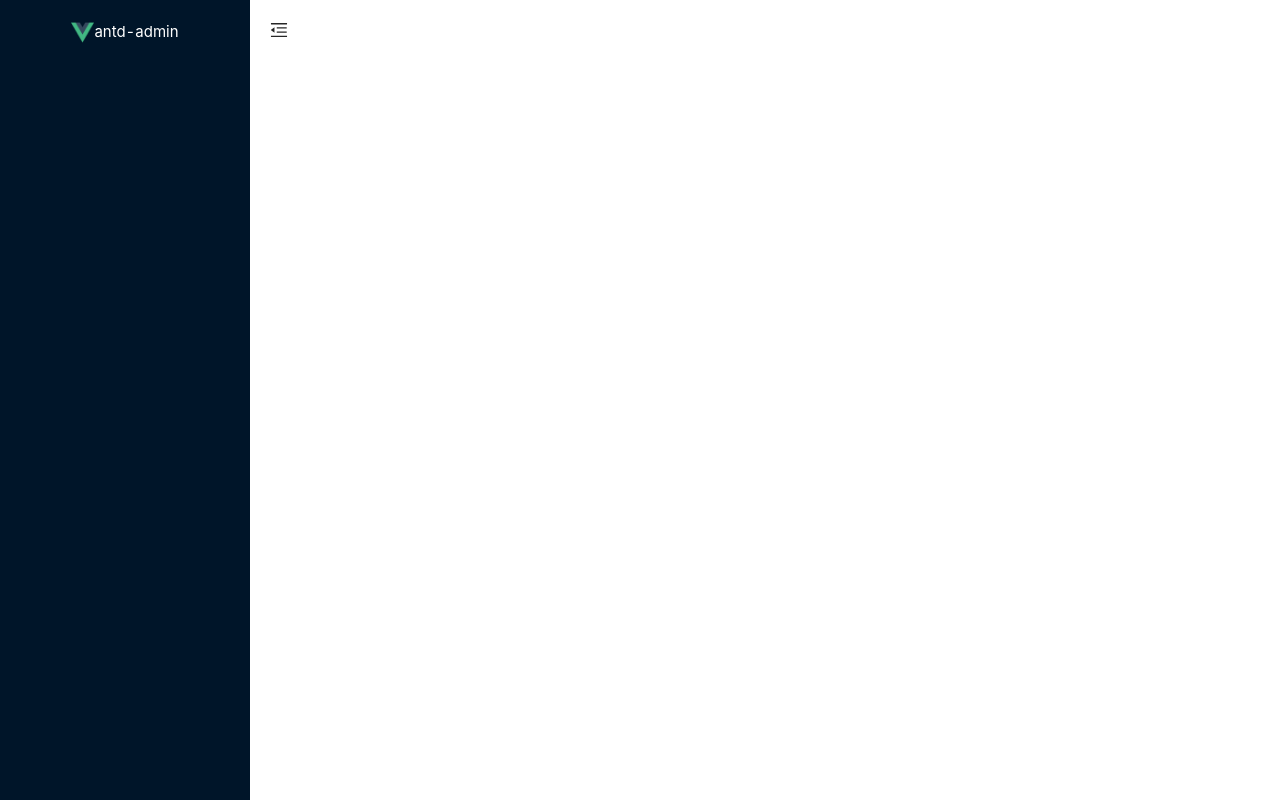
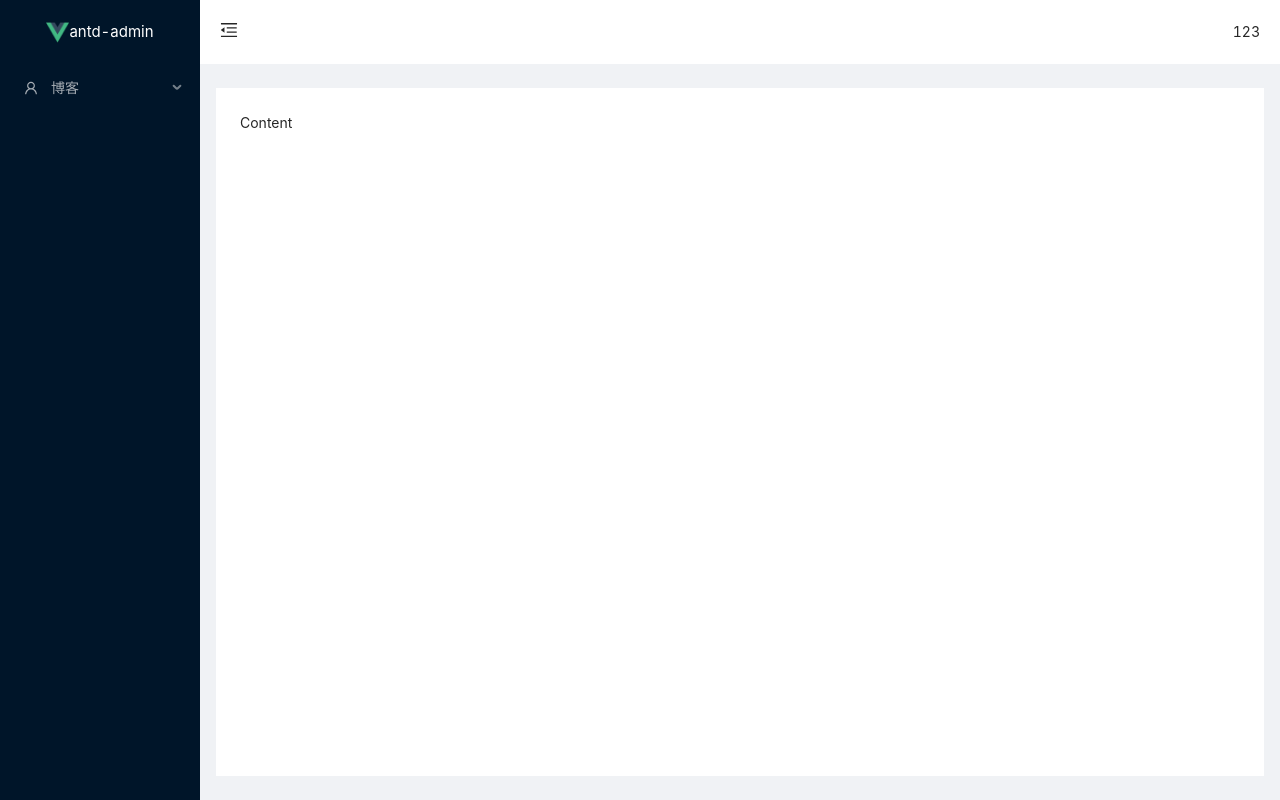
Before and after one commit to leftlevel/antd-admin, a Vue app: page / in a window 1280 px wide. Built offline with nearby package versions, Linux system fonts and the light colour scheme.

Commit message:
update: 主页部分修改

```diff
--- a/src/components/layout/WebMenu/index.vue
+++ b/src/components/layout/WebMenu/index.vue
@@ -1,22 +1,21 @@
 <template>
-  <component
-    :is="menuComponent"
-    v-if="!item.hidden"
-    :item="item"
-    :route-children="routeChildren"
-  >
-    <template v-if="item.children && item.children.length">
-      <web-menu
-        v-for="route in item.children"
-        :key="route.path"
-        :item="route"
-      >
-      </web-menu>
+  <a-sub-menu v-if="title">
+    <template #title>
+      <span>
+        <user-outlined />
+        <span>{{ title }}</span>
+      </span>
     </template>
-  </component>
+
+    <a-menu-item v-for="childrenRoute in childrenRoutes" :key="childrenRoute.path">
+      <user-outlined />
+      <span>{{ childrenRoute.meta.title }}</span>
+    </a-menu-item>
+  </a-sub-menu>
 </template>
 
 <script lang='ts'>
+import { UserOutlined } from '@ant-design/icons-vue'
 import { defineComponent, reactive, ref } from 'vue'
 import MenuItem from './components/MenuItem.vue'
 import Submenu from './components/Submenu.vue'
@@ -25,42 +24,38 @@ export default defineComponent({
   name: 'WebMenu',
   components: {
     MenuItem,
-    Submenu
+    Submenu,
+    UserOutlined
   },
 
   props: {
     item: {
       type: Object,
       required: true
-    }
+    },
+
   },
 
   setup(props) {
-    const routeChildren = ref({})
-    const menuComponent = ref<string>('')
+    const { path, children } = props.item
 
-    const handleChildren = (children = []) => {
-      if (children === null) {
-        return []
-      } else {
-        return children.filter((item: any) => item.hidden !== true)
-      }
+    const title = ref<string>('')
+    const childrenRoutes = ref([])
+
+    if (props.item.meta) {
+      title.value = props.item.meta.title
+    }
+    console.log('children', children)
+
+    if (children) {
+      childrenRoutes.value = children
     }
 
-    const showChildren = handleChildren(props.item.children)
-    if (showChildren.length === 0) {
-      menuComponent.value = 'MenuItem'
-      routeChildren.value = props.item
-    } else if (showChildren.length === 1 && props.item.alwaysShow !== true) {
-      menuComponent.value = 'MenuItem'
-      routeChildren.value = showChildren[0]
-    } else {
-      menuComponent.value = 'Submenu'
-    }
+    console.log(path)
 
     return {
-      routeChildren,
-      menuComponent
+      title,
+      childrenRoutes
     }
   }
 })
--- a/src/components/layout/index.vue
+++ b/src/components/layout/index.vue
@@ -1,12 +1,10 @@
 <template>
   <a-layout class="web-layout-wrap">
-    <div class="web-mask" v-if="false"></div>
     <a-layout-sider
-        class="web-sider"
-        width="250"
+      class="web-layout-sider"
       v-model:collapsed="collapse"
+      :trigger="null"
       collapsible
-        :trigger="null"
     >
       <web-logo />
       <a-menu
@@ -16,10 +14,10 @@
         v-model:selectedKeys="selectedKeys"
         v-model:openKeys="openKeys"
       >
-        <!-- <web-menu v-for="route in routes" :key="route.path" :item="route" /> -->
+        <web-menu v-for="route in routes" :key="route.path" :item="route" />
       </a-menu>
     </a-layout-sider>
-    <a-layout class="web-layout">
+    <a-layout>
       <a-layout-header class="web-header">
         <a-row>
           <a-col :xs="12" :sm="12" :md="12" :lg="12" :xl="12">
@@ -34,44 +32,90 @@
               @click="toggleCollapse"
             />
           </a-col>
-          <!-- <a-col :xs="12" :sm="12" :md="12" :lg="12" :xl="12">
-            <vab-avatar />
-          </a-col> -->
+          <a-col :xs="12" :sm="12" :md="12" :lg="12" :xl="12">
+            <!-- <vab-avatar /> -->
+            123
+          </a-col>
         </a-row>
       </a-layout-header>
+      <a-layout-content
+        :style="{ margin: '24px 16px', padding: '24px', background: '#fff', minHeight: '280px' }"
+      >
+        Content
+      </a-layout-content>
     </a-layout>
   </a-layout>
 </template>
-
-<script lang='ts'>
+<script lang="ts">
+import {
+  UserOutlined,
+  VideoCameraOutlined,
+  UploadOutlined,
+  MenuUnfoldOutlined,
+  MenuFoldOutlined,
+} from '@ant-design/icons-vue'
 import { useRoute } from 'vue-router'
-import { computed, defineComponent, ref, watch } from 'vue'
 import { useStore } from 'vuex'
-import { MenuUnfoldOutlined, MenuFoldOutlined } from '@ant-design/icons-vue'
 import { routes } from '@/router/index'
+import { defineComponent, ref, watch, computed,onBeforeMount, onBeforeUnmount, onMounted } from 'vue'
 import WebLogo from '@/components/layout/WebLogo/index.vue'
 import WebMenu from '@/components/layout/WebMenu/index.vue'
 
 export default defineComponent({
-  name: 'Layout',
   components: {
+    UserOutlined,
+    VideoCameraOutlined,
+    UploadOutlined,
+    MenuUnfoldOutlined,
+    MenuFoldOutlined,
     WebLogo,
-    WebMenu,
-    MenuUnfoldOutlined,
-    MenuFoldOutlined
+    WebMenu
   },
 
   setup() {
     const route = useRoute()
+    const store = useStore()
+
     const selectedKeys = ref<string[]>([])
     const openKeys = ref<string[]>([])
-    console.log(routes)
+    const width = ref<number>(0)
+    // console.log(routes)
 
-    const store = useStore()
-    let collapse = computed(() => store.state.moduleSetting.collapse)
-    // console.log(collapse.value)
+    onBeforeMount(() => {
+      window.addEventListener('resize', handleLayouts)
+    })
+
+    onMounted(() => {
+      handleLayouts
+    })
+
+    onBeforeUnmount(() => {
+      window.removeEventListener('resize', handleLayouts)
+    })
+
+
+    const collapse = computed(() => store.state.moduleSetting.collapse)
+    const device = computed(() => store.state.moduleSetting.device)
+    const classObj = computed(() => {
+      return {
+        'web-mobile': device,
+        'web-collapse': collapse
+      }
+    })
+
     const toggleCollapse = () => {
       store.commit('toggleCollapse', !collapse.value)
+    }
+
+    // 切换布局
+    const handleLayouts = () => {
+      const bcrWidth = document.body.getBoundingClientRect().width
+      if (width.value !== bcrWidth) {
+        const isMobile = bcrWidth - 1 < 992
+        if (isMobile) store.dispatch('toggleDevice', 'mobile')
+        else store.dispatch('toggleDevice', 'desktop')
+        width.value = bcrWidth
+      }
     }
 
     // 监听路由对象设置当前选中的菜单项 key 值
@@ -81,43 +125,50 @@ export default defineComponent({
       openKeys.value = [matched[0].path]
     }, { immediate: true, deep: true })
 
+    // console.log(selectedKeys.value, openKeys.value)
     return {
       selectedKeys,
       openKeys,
       routes,
       collapse,
-      toggleCollapse
+      device,
+      toggleCollapse,
+      classObj
+    }
+  },
+})
+</script>
+<style lang="less">
+#components-layout-demo-custom-trigger .trigger {
+  font-size: 18px;
+  line-height: 64px;
+  padding: 0 24px;
+  cursor: pointer;
+  transition: color 0.3s;
+}
+
+#components-layout-demo-custom-trigger .trigger:hover {
+  color: #1890ff;
+}
+
+#components-layout-demo-custom-trigger .logo {
+  height: 32px;
+  background: rgba(255, 255, 255, 0.3);
+  margin: 16px;
+}
+
+.site-layout .site-layout-background {
+  background: #fff;
+}
+
+.web-layout-sider {
+  height: 100vh;
+  left: 0;
+  overflow: auto;
+  .web-menu {
+    height: calc(100hv - 65px);
   }
 }
-})
-</script>
-
-<style lang="less" scoped>
-.web-layout-wrap {
-  .web-sider {
-    position: fixed;
-    height: 100vh;
-    overflow: auto;
-    .web-menu {
-      height: cacl(100hv - 65px);
-    }
-  }
-  .web-mask {
-    position: fixed;
-    top: 0;
-    right: 0;
-    bottom: 0;
-    left: 0;
-    z-index: 998;
-    width: 100%;
-    height: 100vh;
-    overflow: hidden;
-    background: #000;
-    opacity: 0.5;
-  }
-  .web-layout {
-    padding-left: 250px;
-    transition: all 0.2s;
 
 .web-header {
   padding: 0;
@@ -125,7 +176,7 @@ export default defineComponent({
   .ant-col + .ant-col {
     display: flex;
     justify-content: flex-end;
-        padding: 0 20px;
+    padding: 0 20px
   }
   .trigger {
     height: 65px;
@@ -138,8 +189,5 @@ export default defineComponent({
       color: #1890ff;
     }
   }
-
-    }
-  }
 }
 </style>
--- a/src/router/index.ts
+++ b/src/router/index.ts
@@ -1,5 +1,4 @@
 import { createRouter, createWebHistory, RouteRecordRaw, createWebHashHistory } from 'vue-router'
-
 const routes: Array<RouteRecordRaw> = [
   {
     path: '/login',
@@ -9,7 +8,44 @@ const routes: Array<RouteRecordRaw> = [
   {
     path: '/',
     name: 'Layout',
-    component: () => import('@/components/layout/index.vue')
+    component: () => import('@/components/layout/index.vue'),
+    children: [{
+      path: '/dashboard',
+      name: 'Dashboard',
+      component: () => import('@/views/dashboard/index.vue'),
+      meta: { title: '首页', icon: '', affix: true },
+      redirect: '',
+    }]
+  },
+  {
+    path: '/blog',
+    component: () => import('@/components/layout/index.vue'),
+    redirect: '/blog/test',
+    name: 'Blog',
+    meta: { title: '博客', icon: ''},
+    children: [
+      {
+        path: 'test',
+        name: 'Test',
+        component: () => import('@/views/test/index.vue'),
+        meta: { title: 'test页面', icon: ''},
+        redirect: ''
+      },
+      {
+        path: 'test2',
+        name: 'Test',
+        component: () => import('@/views/test/index.vue'),
+        meta: { title: 'test页面2', icon: ''},
+        redirect: ''
+      },
+      {
+        path: 'test3',
+        name: 'Test',
+        component: () => import('@/views/test/index.vue'),
+        meta: { title: 'test页面3', icon: ''},
+        redirect: ''
+      }
+    ]
   }
 ]
 
--- a/src/store/modules/moduleSetting.ts
+++ b/src/store/modules/moduleSetting.ts
@@ -3,19 +3,41 @@ export default {
 
   state: {
     collapse: false,
+    device: 'desktop',
+    thisTime: ''
   },
 
   getters: {
-
+    device: (state: any) => state.device,
+    thisTime: (state: any) => {
+      const hour = new Date().getHours()
+      state.thisTime =
+        hour < 8
+          ? '早上好'
+          : hour <= 11
+          ? '上午好'
+          : hour <= 13
+          ? '中午好'
+          : hour < 18
+          ? '下午好'
+          : '晚上好'
+      return state.thisTime
+    }
   },
 
   mutations: {
-    toggleCollapse(state: any, data: boolean) {
+    toggleCollapse(state: any, data: boolean): void {
       state.collapse = data
+    },
+
+    toggleDevice(state: any, data: string): void {
+      state.device = data
     }
   },
 
   actions: {
-
+    toggleDevice({ commit }: any, data: string): void {
+      commit('toggleDevice', data)
+    }
   }
 }
--- /dev/null
+++ b/src/views/dashboard/index.vue
@@ -0,0 +1,24 @@
+<template>
+  <div>
+    123
+  </div>
+</template>
+
+<script lang='ts'>
+import { defineComponent } from 'vue'
+export default defineComponent({
+  name: '',
+  components: {
+  },
+
+  setup() {
+
+    return {
+
+    }
+  }
+})
+</script>
+
+<style>
+</style>
--- a/src/views/login/index.vue
+++ b/src/views/login/index.vue
@@ -47,9 +47,13 @@
 <script lang='ts'>
 const { dependencies } = require('../../../package.json')
 
-import { defineComponent, ref, reactive } from 'vue'
+import { useRouter } from 'vue-router'
+import { defineComponent, ref, reactive, computed } from 'vue'
+import { useStore } from 'vuex'
 import { UserOutlined, LockOutlined } from '@ant-design/icons-vue'
+import { notification } from 'ant-design-vue';
 import { title } from '@/utils/setting'
+import { routes } from '@/router'
 
 type Form = {
     username: string,
@@ -64,13 +68,22 @@ export default defineComponent({
   },
 
   setup() {
-    // const title = ref<string>('antd-admin')
     const form = reactive<Form>({
-      username: '',
-      password: ''
+      username: 'admin',
+      password: '123'
     })
+    const router = useRouter()
+    const store = useStore()
+
+    const thisTime = computed(() => store.getters.thisTime)
+
     const handleSubmit = (): void => {
-        console.log(form.username, form.password)
+      console.log(form.username, form.password)
+      notification.open({
+        message: '欢迎登录 antd-admin',
+        description: thisTime.value,
+      })
+      router.push('/')
     }
 
     return {
--- /dev/null
+++ b/src/views/test/index.vue
@@ -0,0 +1,24 @@
+<template>
+  <div>
+    test
+  </div>
+</template>
+
+<script lang='ts'>
+import { defineComponent } from 'vue'
+export default defineComponent({
+  name: '',
+  components: {
+  },
+
+  setup() {
+
+    return {
+
+    }
+  }
+})
+</script>
+
+<style>
+</style>
```
Lines whose indentation alone changed are shown as unchanged.
